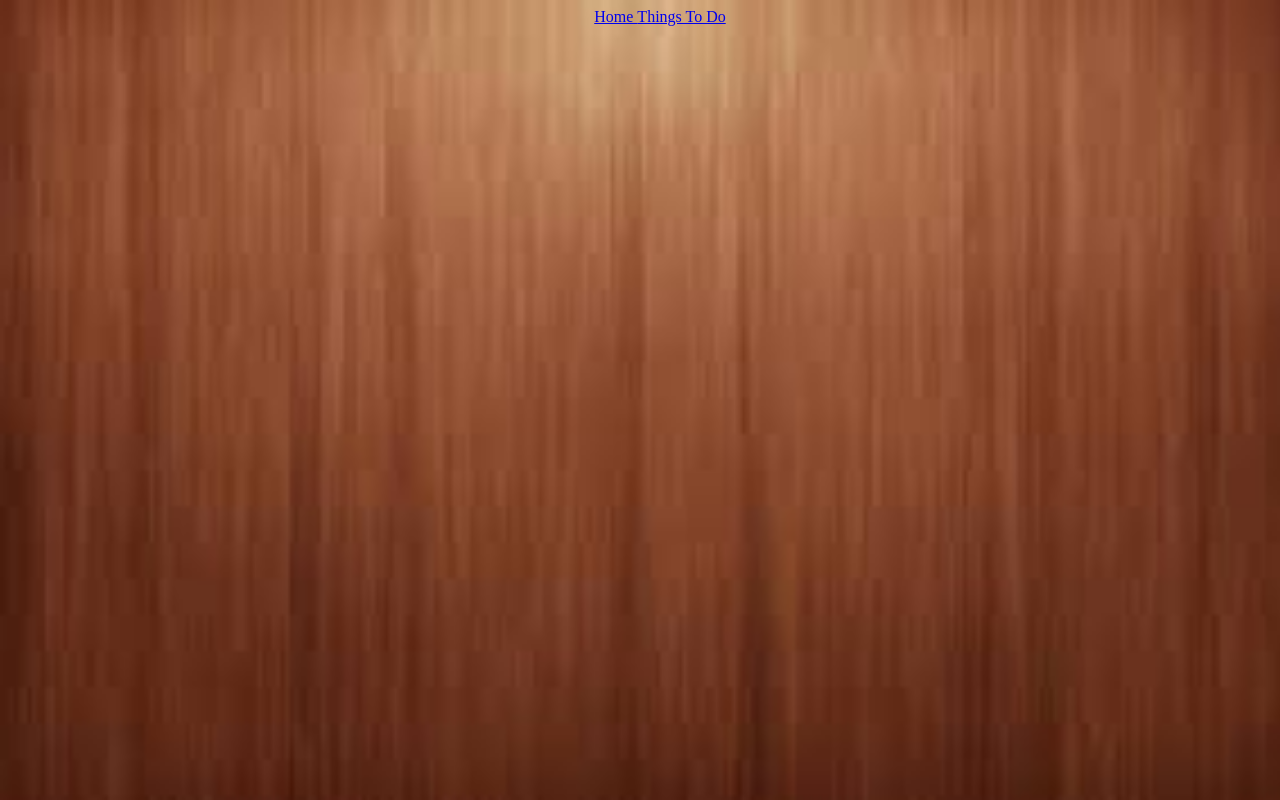
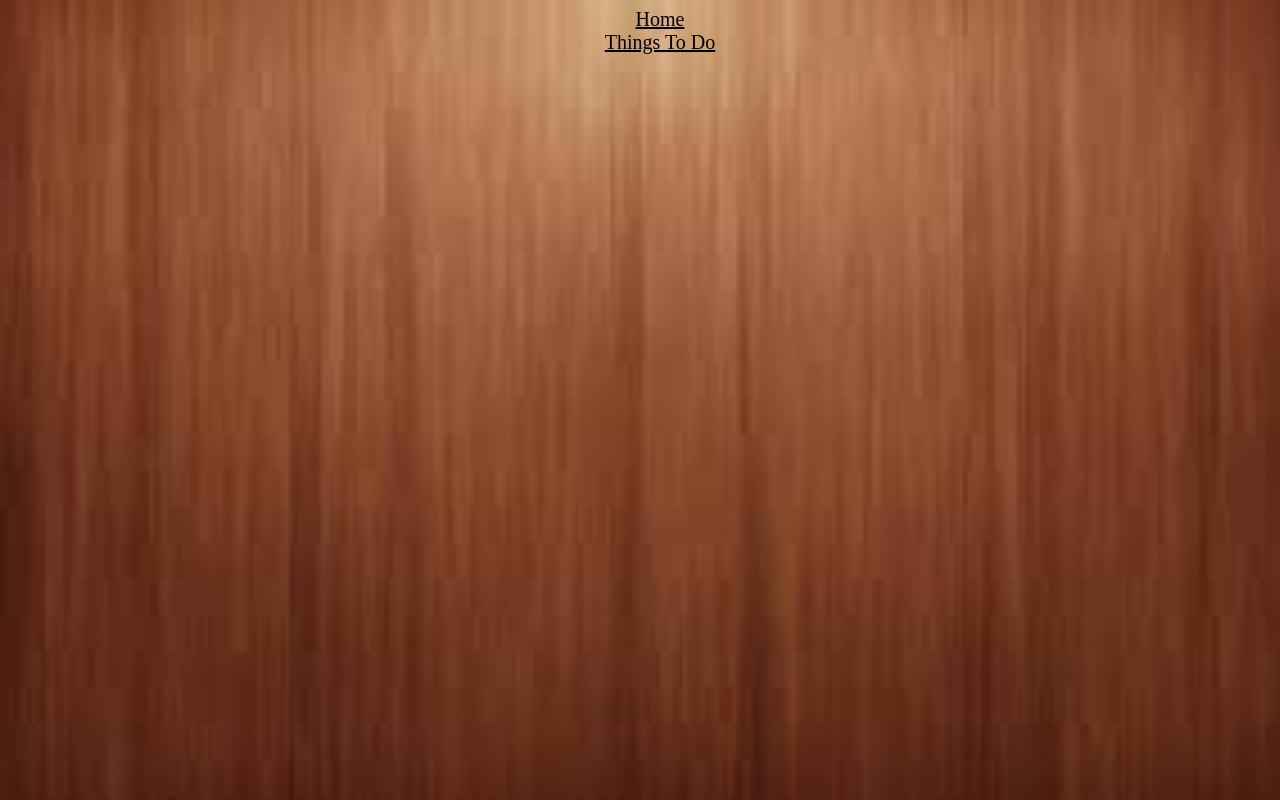
Before and after one commit to 801Benji/801benji.github.io, a plain HTML site: page index.html in a window 1280 px wide. Drawn offline with Linux system fonts and the light colour scheme.

Commit message:
commit changes made

```diff
--- a/main.css
+++ b/main.css
@@ -12,6 +12,11 @@ body {
     width: 300px;
 
 
+}
+a{
+    color:Black ;
+
+    font-size: 20px;
 }
 div {
     border: lightblue solid;
```
Also changed, not shown: index.html (+1 -0 lines), main.html (+1 -0 lines).
